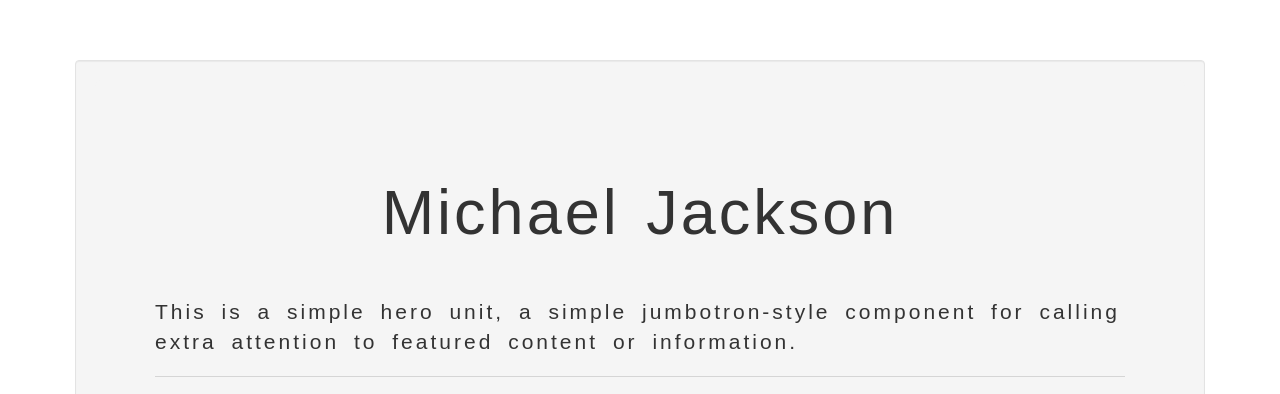
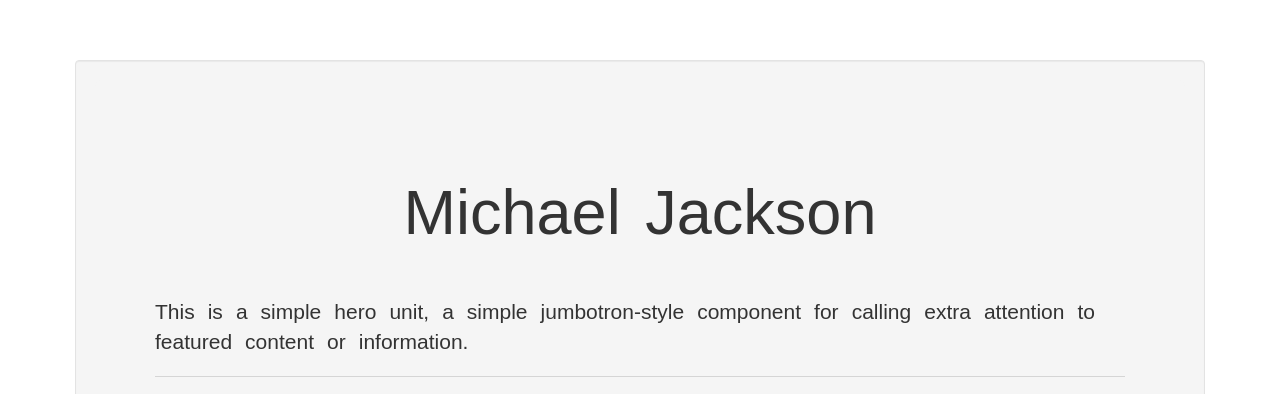
Before and after one commit to KodeNameB/michaelJacksonPage, a plain HTML site: page index.html in a window 1280 px wide. Shown: the top 394 px of the page. Drawn offline with nearby package versions, Linux system fonts and the light colour scheme; grey boxes are pictures that could not be loaded.

Commit message:
Changed font .css

```diff
--- a/main.css
+++ b/main.css
@@ -1,8 +1,8 @@
 body {
   word-spacing: 0.4em;
-  letter-spacing: 0.2em;
-  font-family: sans-serif;
-  font-size: 15px;
+  letter-spacing: 0.1e;
+  font-family: Arial, Helvetica, sans-serif;
+  font-size: 18px;
   padding: 0;
   margin: 0;
 }
```
